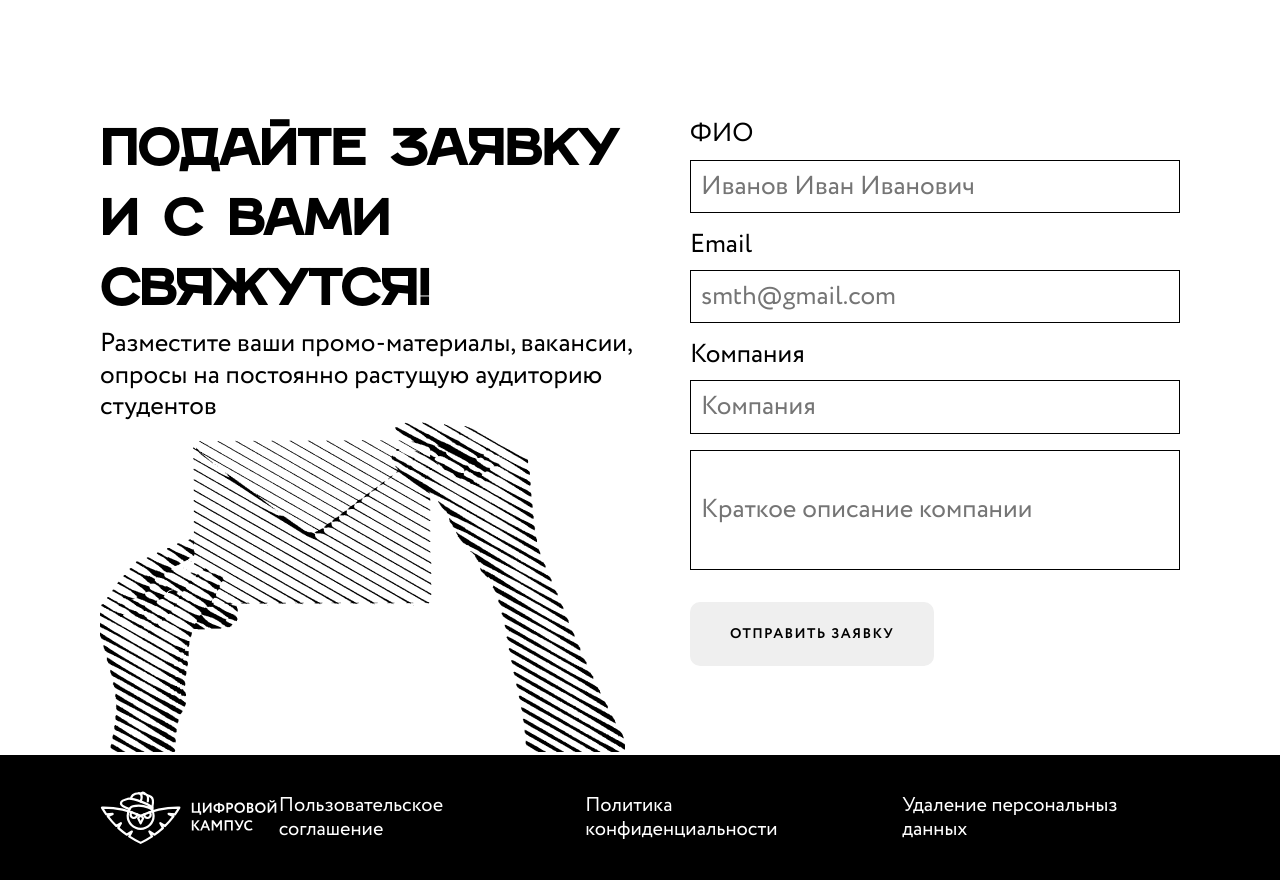
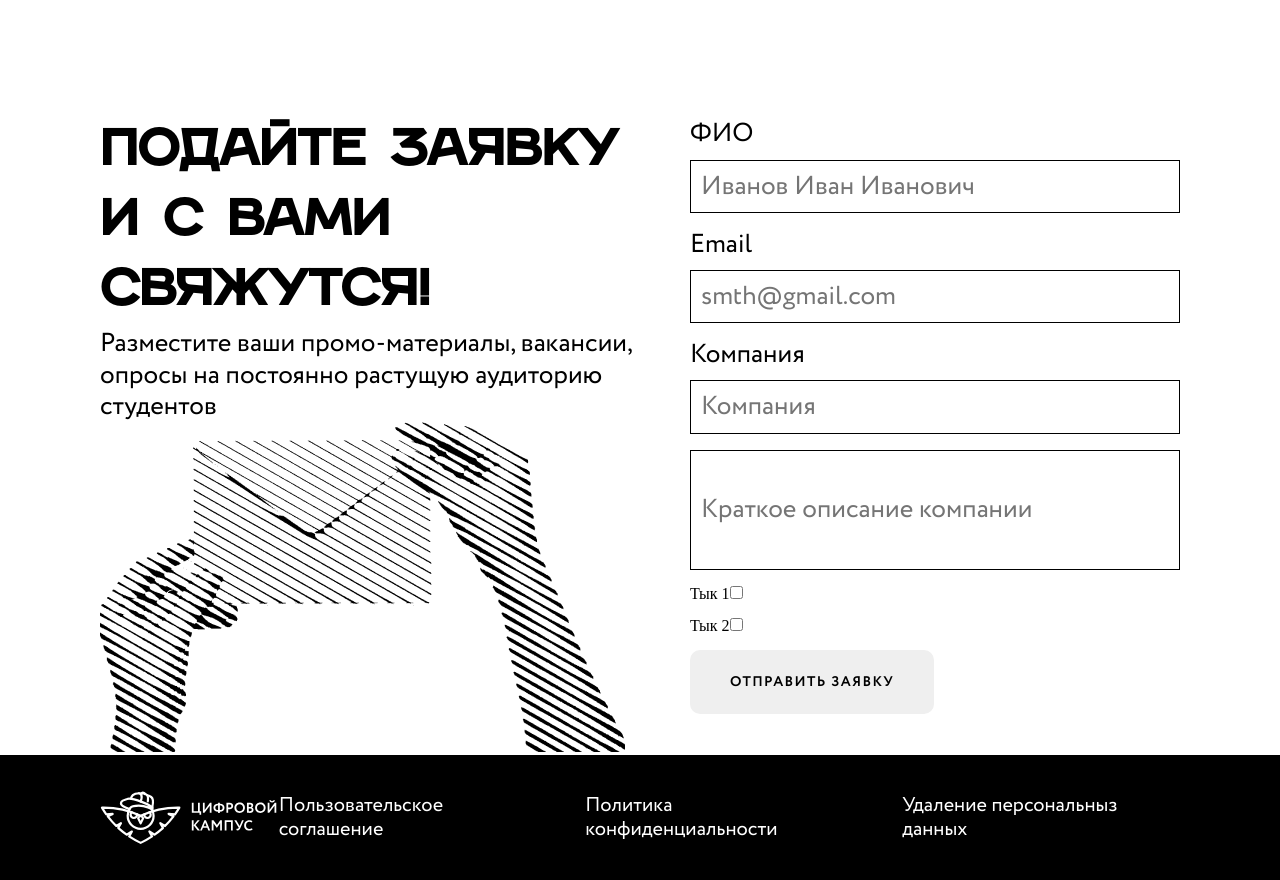
Before and after one commit to yaa-ku/landing-ws-hack, a Next.js app: page /businessPage in a window 1280 px wide. Shown: the part 1264-2144 px from the top of the page. Built offline with nearby package versions, Linux system fonts and the light colour scheme.

Commit message:
test form version

```diff
--- a/package.json
+++ b/package.json
@@ -14,6 +14,7 @@
     "next": "13.5.4",
     "react": "^18",
     "react-dom": "^18",
+    "react-hook-form": "^7.47.0",
     "sass": "^1.68.0"
   },
   "devDependencies": {
--- a/src/components/businessBlock/form/form.tsx
+++ b/src/components/businessBlock/form/form.tsx
@@ -1,13 +1,24 @@
+'use client'
 // @flow
 import * as React from 'react';
 import s from './form.module.scss'
 import Image from 'next/image';
 import clsx from 'clsx';
+import { SubmitHandler, useForm } from 'react-hook-form';
 
-type Props = {
+interface IFormInput {
+    name: string;
+    email: string;
+    company: string;
+    description: string;
+    checkbox1: string;
+    checkbox2: string;
+}
 
-};
-export const Form = (props: Props) => {
+export const Form = () => {
+    const {register, handleSubmit} = useForm<IFormInput>();
+    const onSubmit: SubmitHandler<IFormInput> = (data) => console.log(data);
+
     return (
         <div className={clsx(s['form'], 'section')}>
             <div className={s['title']}>
@@ -25,29 +36,71 @@ export const Form = (props: Props) => {
                     <Image src={'/hands.png'} alt={'img'} width={525} height={330}/>
                 </div>
             </div>
-            <form className={s['form-block']} action="#">
+
+            <form className={s['form-block']} onSubmit={handleSubmit(onSubmit)}>
                 <div className={s['input-block']}>
-                    <label className={'body-1'} htmlFor={'name'}>ФИО</label>
-                    <input className={clsx(s['input'], 'body-1')} id={'name'} type="text" placeholder={'Иванов Иван Иванович'}/>
-                </div>
-                <div className={s['input-block']}>
-                    <label className={'body-1'} htmlFor={'email'}>Email</label>
-                    <input className={clsx(s['input'], 'body-1')} id={'email'} type="text" placeholder={'smth@gmail.com'}/>
-                </div>
-                <div className={s['input-block']}>
-                    <label className={'body-1'} htmlFor={'company'}>Компания</label>
-                    <input className={clsx(s['input'], 'body-1')} id={'company'} type="text" placeholder={'Компания'}/>
+                    <label className={'body-1'}
+                           htmlFor={'name'}
+                    >
+                        ФИО
+                    </label>
+                    <input className={clsx(s['input'], 'body-1')}
+                           id={'name'}
+                           type="text"
+                           placeholder={'Иванов Иван Иванович'}
+                           {...register('name', {required: true})}
+                    />
                 </div>
 
                 <div className={s['input-block']}>
-                    <input className={clsx(s['text-area'], 'body-1')} id={'description'} type="text" placeholder={'Краткое описание компании'}/>
+                    <label className={'body-1'}
+                           htmlFor={'email'}
+                    >
+                        Email
+                    </label>
+                    <input className={clsx(s['input'], 'body-1')}
+                           id={'email'}
+                           type="text"
+                           placeholder={'smth@gmail.com'}
+                           {...register('email', {required: true})}
+                    />
                 </div>
 
-                <div className={s['checkbox-block']}>
-                    <label htmlFor="check-1"></label>
+                <div className={s['input-block']}>
+                    <label className={'body-1'}
+                           htmlFor={'company'}
+                    >
+                        Компания
+                    </label>
+                    <input className={clsx(s['input'], 'body-1')}
+                           id={'company'}
+                           type="text"
+                           placeholder={'Компания'}
+                           {...register('company', {required: true})}
+                    />
                 </div>
 
-                <button className={clsx(s['button'], 'body-2')}>Отправить заявку</button>
+                <div className={s['input-block']}>
+                    <input className={clsx(s['text-area'], 'body-1')}
+                           id={'description'}
+                           type="text"
+                           placeholder={'Краткое описание компании'}
+                           {...register('description', {required: true})}
+                    />
+                </div>
+
+                <div>
+                    <label htmlFor={'checkbox-1'}>Тык 1</label>
+                    <input type={'checkbox'} id={'checkbox-1'} {...register('checkbox1')}/>
+                </div>
+
+                <div>
+                    <label htmlFor={'checkbox-2'}>Тык 2</label>
+                    <input type={'checkbox'} id={'checkbox-2'} {...register('checkbox2')}/>
+                </div>
+
+
+                <button className={clsx(s['button'], 'body-2')} type={'submit'}>Отправить заявку</button>
             </form>
         </div>
     );
```
Also changed, not shown: 1 other file (tests, documents, lock files or other folders).
